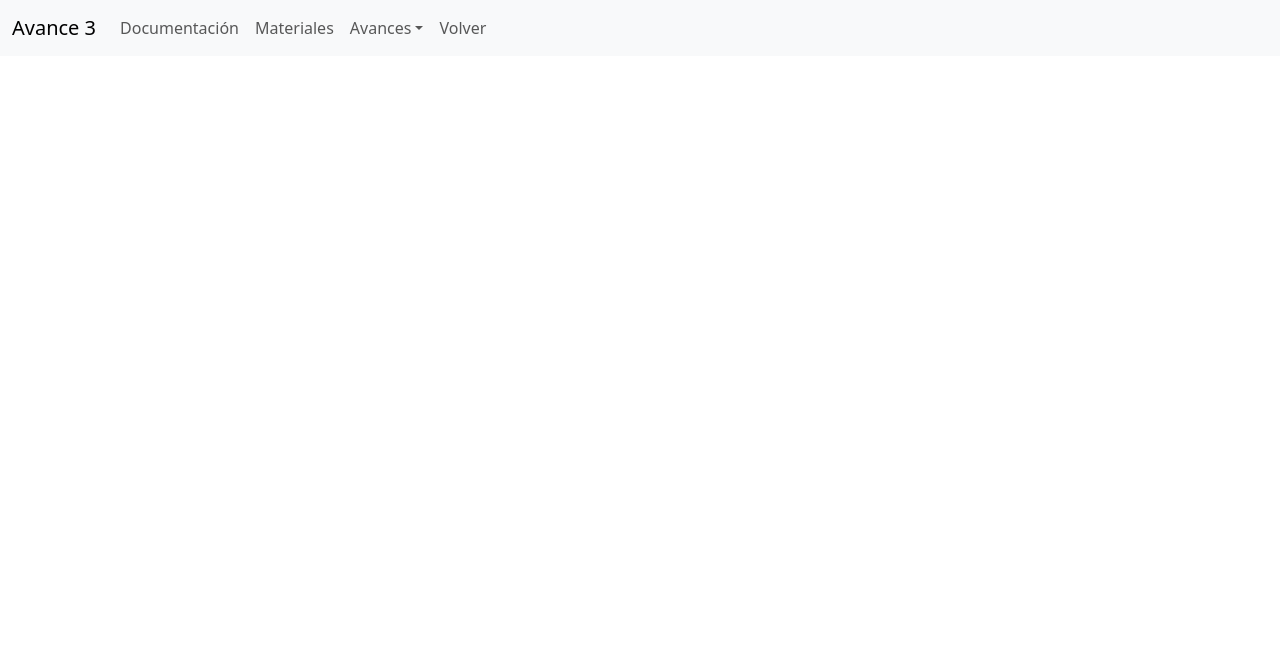
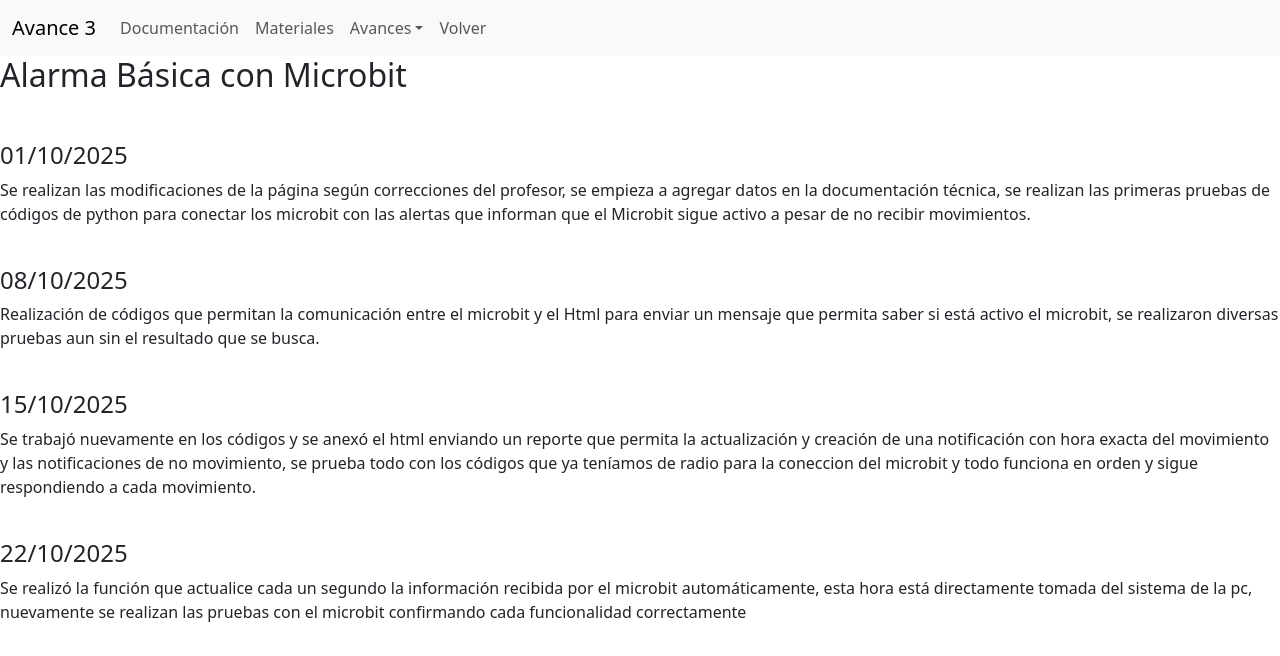
Before and after one commit to 0HJK0/AlarmaBasicaMicrobit, a plain HTML site: page avance3.html in a window 1280 px wide. Drawn offline with nearby package versions, Linux system fonts and the light colour scheme.

Commit message:
Avance 3

```diff
--- a/avance3.html
+++ b/avance3.html
@@ -45,7 +45,38 @@
     </header>
 
     <section>
+        <h2>Alarma Básica con Microbit<br><br></h2>
 
+        <h4>01/10/2025</h4>
+        <p> Se realizan las modificaciones de la página según correcciones del profesor, se empieza a
+          agregar datos en la documentación técnica, se realizan las primeras pruebas de códigos de
+          python para conectar los microbit con las alertas que informan que el Microbit sigue activo a
+          pesar de no recibir movimientos.
+          <br><br>
+      </p>
+
+      <h4>08/10/2025</h4>
+        <p> Realización de códigos que permitan la comunicación entre el microbit y el Html para enviar
+          un mensaje que permita saber si está activo el microbit, se realizaron diversas pruebas aun
+          sin el resultado que se busca.
+          <br><br>
+      </p>
+
+      <h4>15/10/2025</h4>
+        <p> Se trabajó nuevamente en los códigos y se anexó el html enviando un reporte que permita
+          la actualización y creación de una notificación con hora exacta del movimiento y las
+          notificaciones de no movimiento, se prueba todo con los códigos que ya teníamos de radio
+          para la coneccion del microbit y todo funciona en orden y sigue respondiendo a cada
+          movimiento.
+          <br><br>
+      </p>
+
+      <h4>22/10/2025</h4>
+        <p> Se realizó la función que actualice cada un segundo la información recibida por el microbit
+          automáticamente, esta hora está directamente tomada del sistema de la pc, nuevamente se
+          realizan las pruebas con el microbit confirmando cada funcionalidad correctamente
+          <br><br>
+      </p>
     </section>
 
 
```
